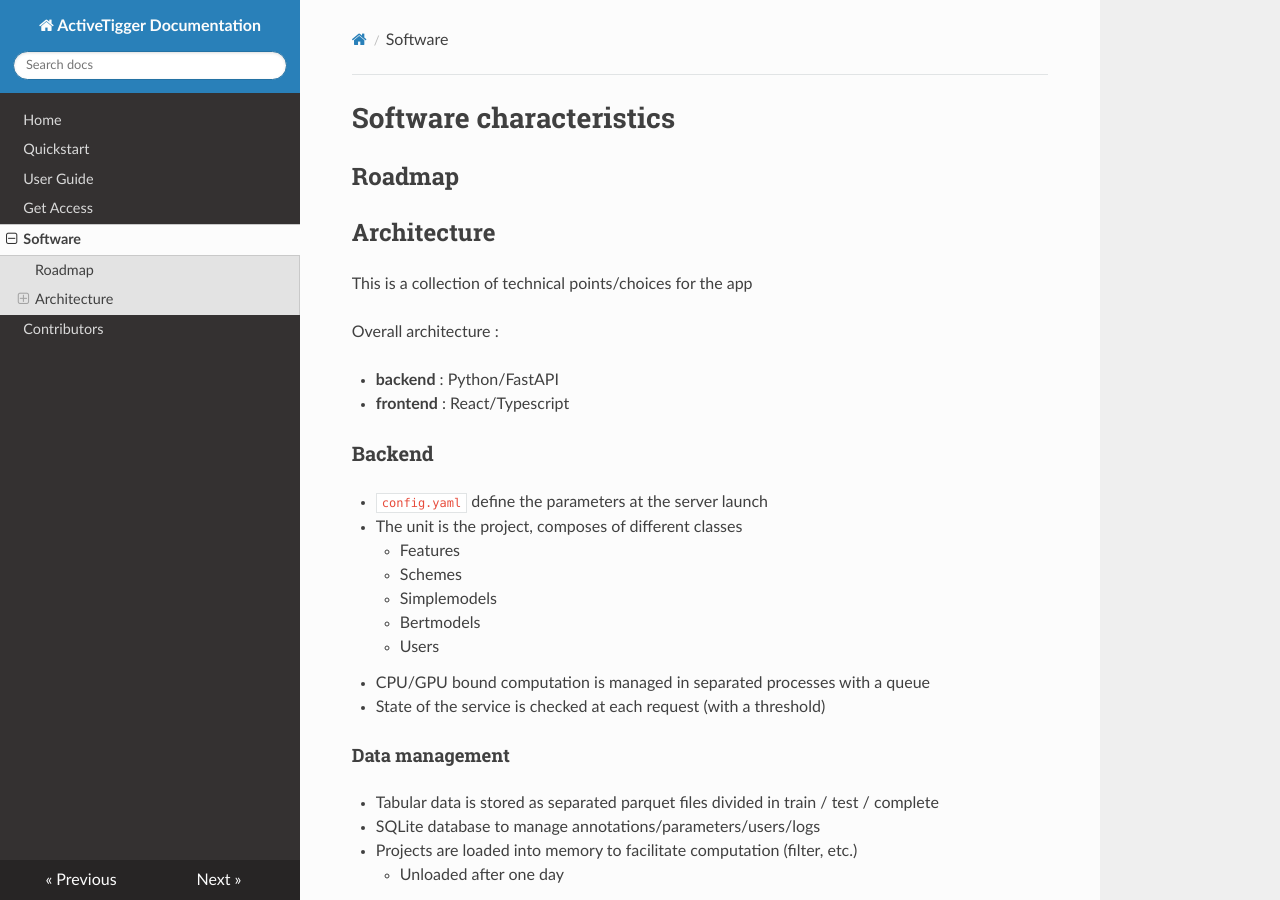
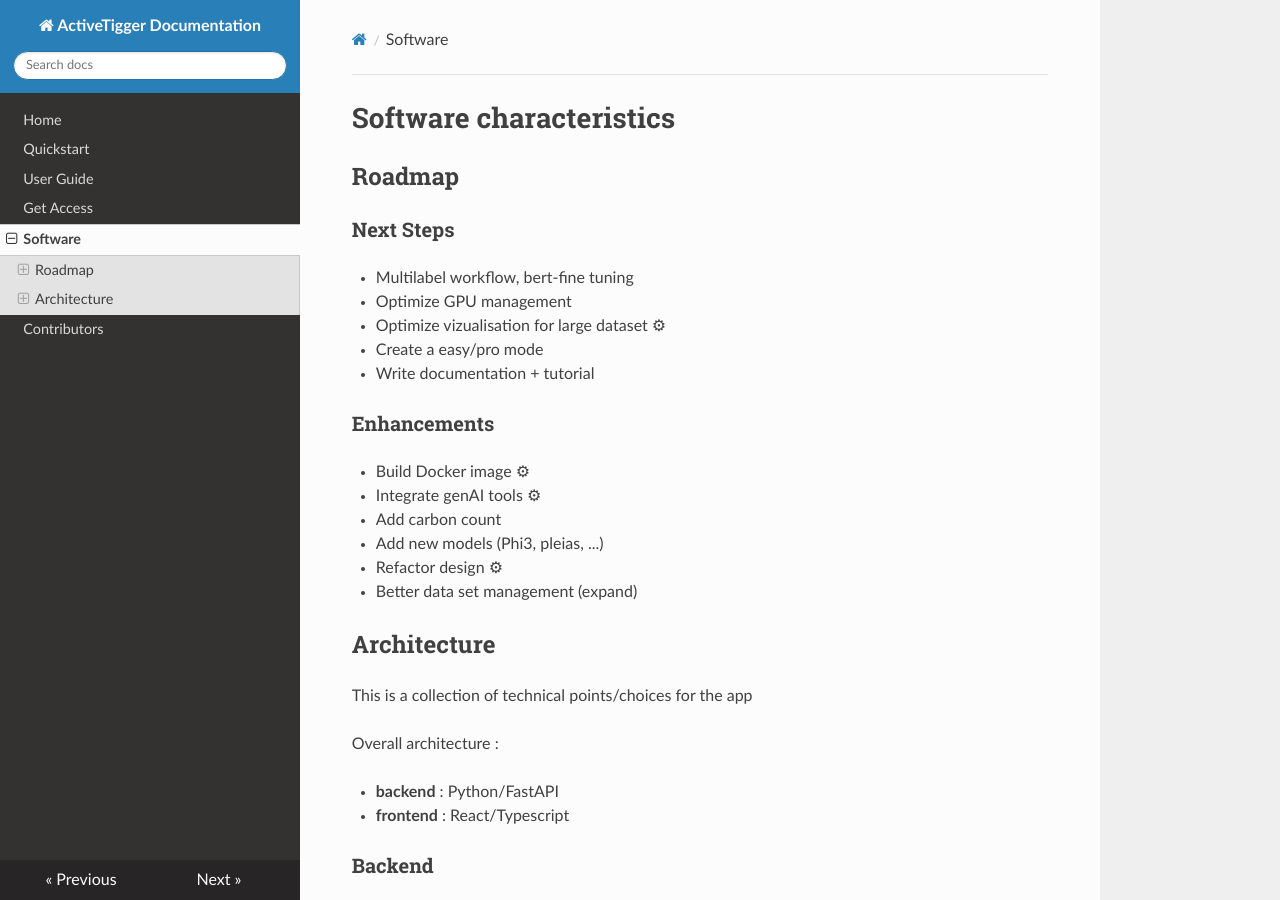
Before and after one commit to emilienschultz/activetigger, an MkDocs documentation site: the page built from docs/software.md, in a window 1280 px wide and 900 px high. Built offline with MkDocs 1.6.1, drawn with Linux system fonts in a browser that asks for light colours; nearby versions of some CDN libraries.

Commit message:
modify doc

```diff
--- a/docs/software.md
+++ b/docs/software.md
@@ -1,6 +1,23 @@
 # Software characteristics
 
 ## Roadmap
+
+### Next Steps
+
+- Multilabel workflow, bert-fine tuning
+- Optimize GPU management
+- Optimize vizualisation for large dataset ⚙
+- Create a easy/pro mode
+- Write documentation + tutorial
+
+### Enhancements
+
+- Build Docker image ⚙
+- Integrate genAI tools ⚙
+- Add carbon count
+- Add new models (Phi3, pleias, ...)
+- Refactor design ⚙
+- Better data set management (expand)
 
 ## Architecture
 
```
